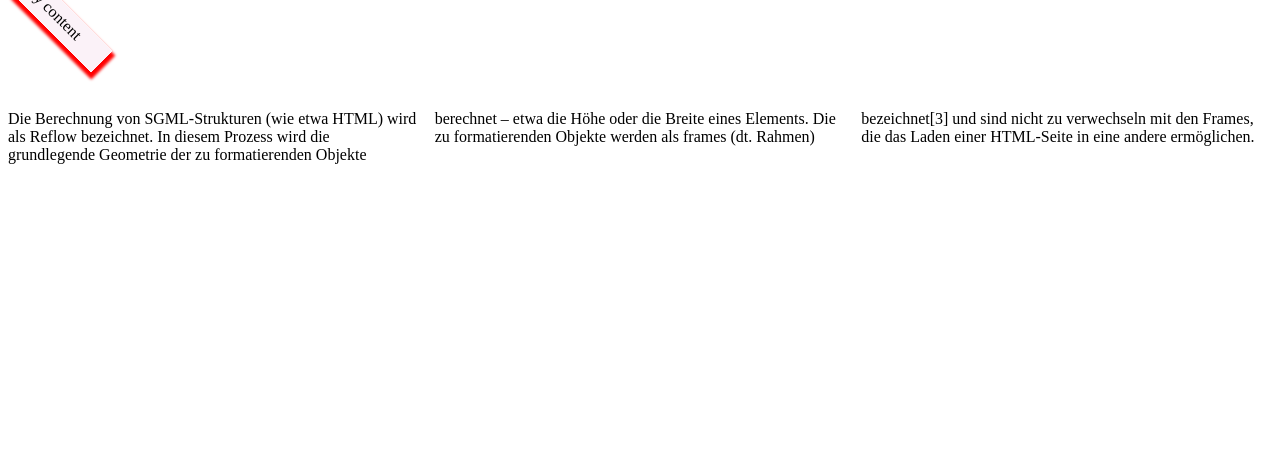
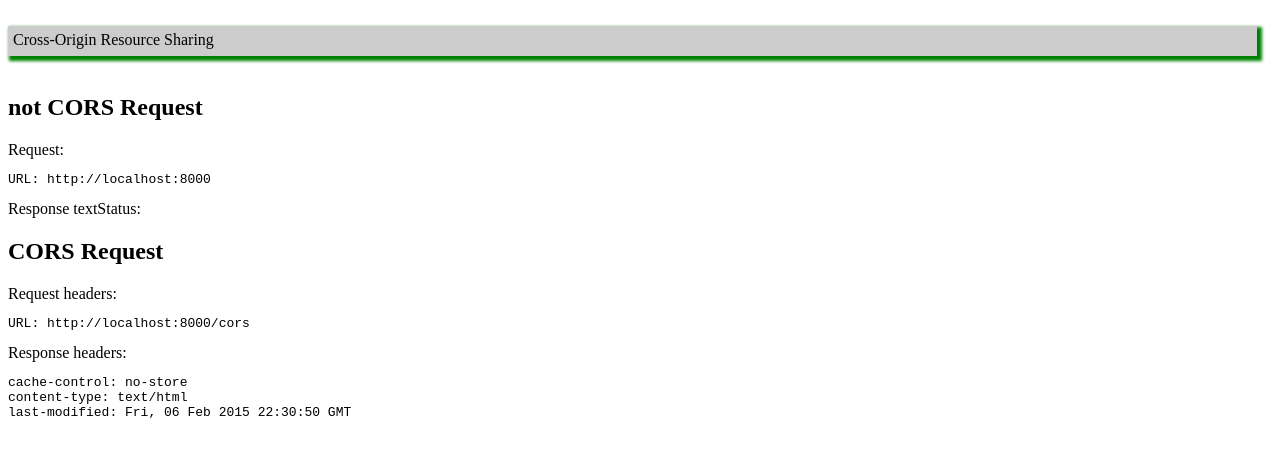
Before and after one commit to bastien03/CORS, a plain HTML site: page app/index.html in a window 1280 px wide. Drawn offline with nearby package versions, Linux system fonts and the light colour scheme.

Commit message:
create app which makes two requests: one CORS and one not CORS

```diff
--- a/app/index.html
+++ b/app/index.html
@@ -1,38 +1,53 @@
 <html>
 	<head>
-
+		<meta charset="UTF-8">
 		<script src="//code.jquery.com/jquery-1.11.2.min.js"></script>
 		<script>
-			$.get('http://localhost:8000')
-			$.get('http://localhost:8000/cors')
+			$.ajax({
+				url: 'http://localhost:8000',
+				type: "GET",
+				error: function(xhr, textStatus, error) {
+					$("#not-cors-response").text(textStatus)
+				}
+			});
+			$.ajax({
+				url: 'http://localhost:8000/cors',
+				type: "GET",
+				success: function(data, textStatus, xhr) {
+					$("#cors-response").text(xhr.getAllResponseHeaders());
+				}
+			});
 		</script>
 		<style>
 			.shadow{
-				background-color: rgba(217, 127, 185, .1);
-				box-shadow: 3px 3px 3px 2px red;
-				height: 20px; width: 100px;
+				background-color: rgba(0, 0, 0, .2);
+				box-shadow: 3px 3px 3px 2px green;
+				height: 20px; width: 98%;
 				padding: 5px;
-				transform: rotate(45deg);
-			}
-			#col{
-				-moz-column-count:3;
-				-webkit-column-count:3;
 			}
 			@media (max-width: 600px) {
-				#col{
-					-moz-column-count:2;
-					-webkit-column-count:2;
-				}
 				.shadow {
-					transform: rotate(-45deg);
+					box-shadow: 3px 3px 3px 2px blue;
 				}
 			}
 		</style>
 	</head>
 
 	<body>
-		<div class="code"><div class="shadow">  my content </div></div>
-		<br/><br/><br/><br/>
-		<div class="code"><div id="col"> Die Berechnung von SGML-Strukturen (wie etwa HTML) wird als Reflow bezeichnet. In diesem Prozess wird die grundlegende Geometrie der zu formatierenden Objekte berechnet – etwa die Höhe oder die Breite eines Elements. Die zu formatierenden Objekte werden als frames (dt. Rahmen) bezeichnet[3] und sind nicht zu verwechseln mit den Frames, die das Laden einer HTML-Seite in eine andere ermöglichen.</div></div>
+		<br/>
+		<div class="shadow">Cross-Origin Resource Sharing</div>
+		<br/>
+
+		<h2>not CORS Request</h2>
+		<span>Request:</span>
+		<pre>URL: http://localhost:8000</pre>
+		<span>Response textStatus:</span>
+		<pre id="not-cors-response"></pre>
+
+		<h2>CORS Request</h2>
+		<span>Request headers:</span>
+		<pre>URL: http://localhost:8000/cors</pre>
+		<span>Response headers:</span>
+		<pre id="cors-response"></pre>
 	</body>
 </html>
```
Also changed, not shown: 3 other files.
